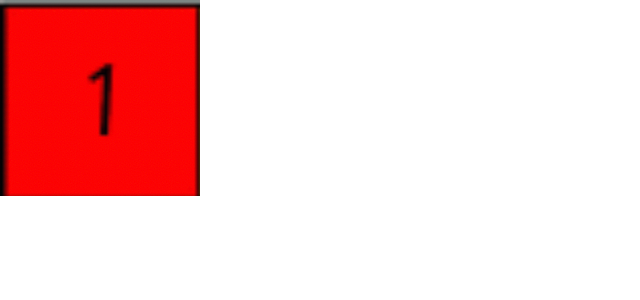
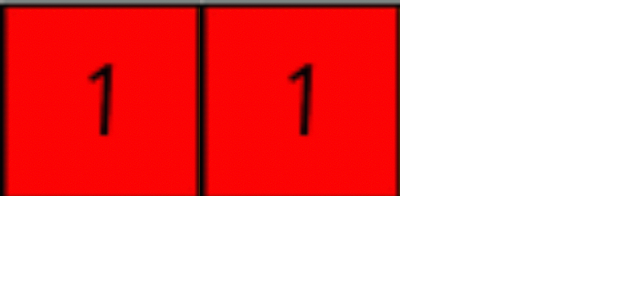
Before and after one commit to Eldritch7/Bloom, a React (Create React App) app in the folder bloom/: page / in a window 1280 px wide. Shown: the top 300 px of the page, without its empty margins (0-640 px from the left). Built offline with nearby package versions, Linux system fonts and the light colour scheme.

Commit message:
add Plant1 component

```diff
--- a/bloom/src/components/App.js
+++ b/bloom/src/components/App.js
@@ -1,22 +1,15 @@
-
+import Plant1 from "./Plant1";
 import "./App.css";
 import react, { useState } from "react";
-//images
-import one from "../images/1.png";
-import two from "../images/2.png";
-import three from "../images/3.png";
-import four from "../images/4.png";
+
 
 function App() {
-  const [image, setImage] = useState(0);
-  const images = [one, two, three, four];
-  const loopImage = function () {
-    setImage(image === images.length - 1 ? 0 : image + 1);
-  };
+
   return (
     <div className="App">
       <header className="Bloom-Header">
-        <img src={images[image]} onClick={loopImage} className="image"></img>
+        <Plant1 />
+        <Plant1 />
         {/* <header className="App-header">
         <img src={logo} className="App-logo" alt="logo" />
         <p>
--- a/bloom/src/components/Plant1.js
+++ b/bloom/src/components/Plant1.js
@@ -0,0 +1,22 @@
+//imports
+import react, {useState} from "react";
+
+//images
+import one from "../images/1.png";
+import two from "../images/2.png";
+import three from "../images/3.png";
+import four from "../images/4.png";
+
+
+export default function Plant1() {
+  const [image, setImage] = useState(0);
+  const images = [one, two, three, four];
+  const loopImage = function () {
+    setImage(image === images.length - 1 ? 0 : image + 1);
+  };
+return (
+  <img src={images[image]} onClick={loopImage} className="image"></img>
+
+);
+
+}
```
